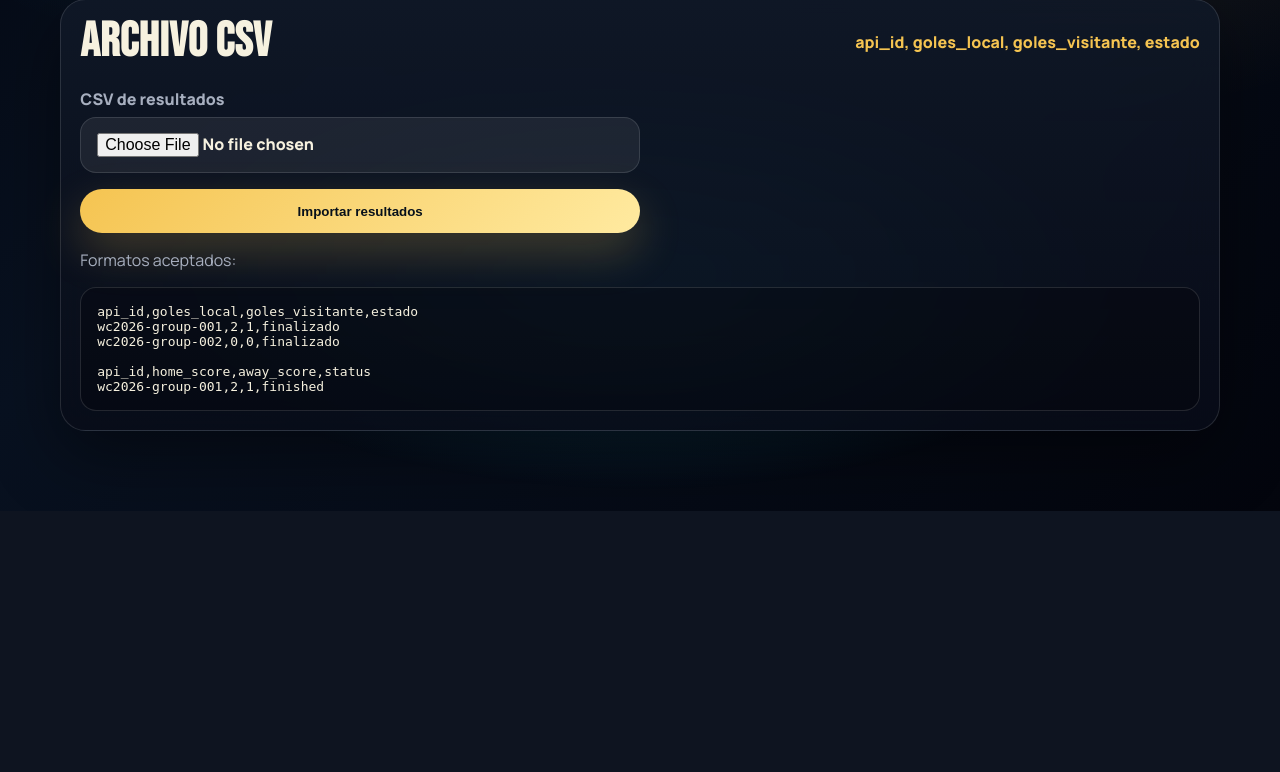
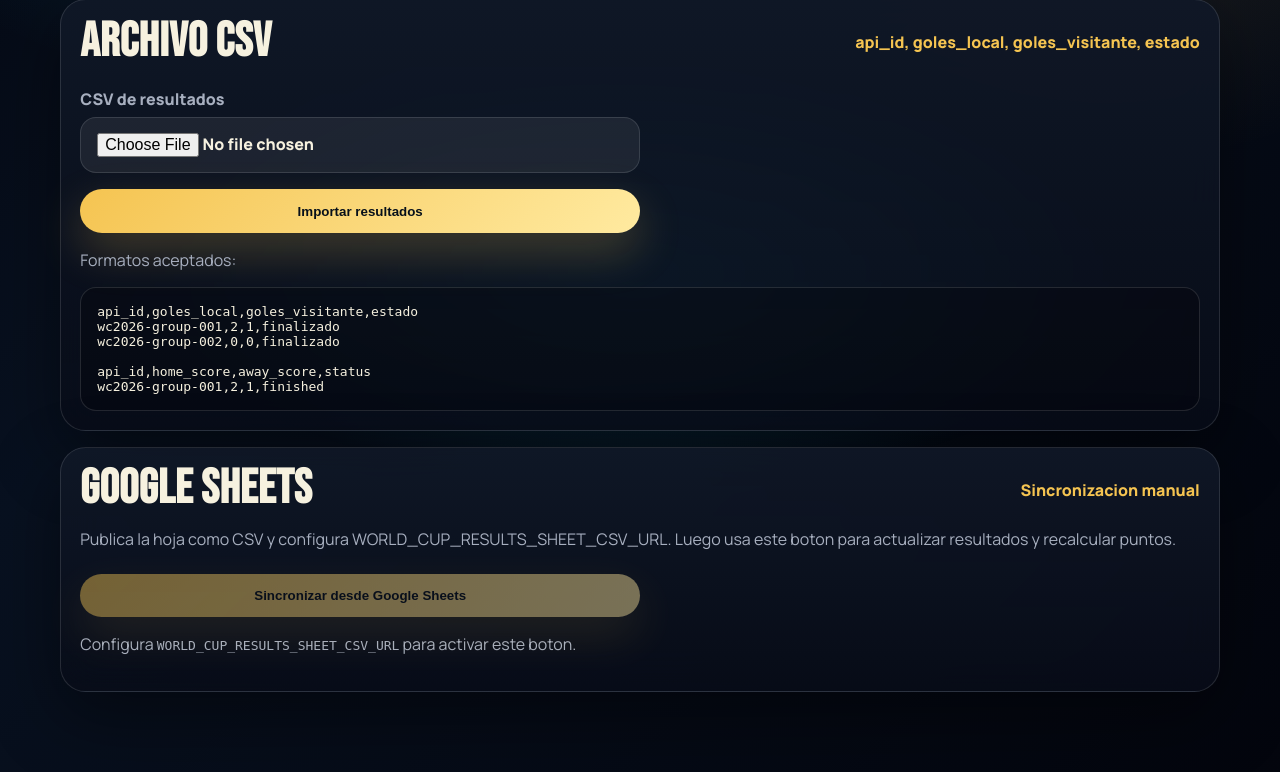
Before and after one commit to FelixTFventas/PredictorCuervo, a Flask app: page /admin/world-cup/import-results in a window 1280 px wide. Shown: the part 589-1361 px from the top of the page. Before the commit the page ends 1100 px from the top, so only its background shows below. Run offline with Flask 3, Linux system fonts and the light colour scheme; a user stored in the database is signed in; tables that the repository leaves empty hold one stand-in row (values such as "Sample post").

Commit message:
Add Google Sheets results sync

```diff
--- a/config.py
+++ b/config.py
@@ -39,6 +39,7 @@ class Config:
     API_FOOTBALL_BASE_URL = os.environ.get("API_FOOTBALL_BASE_URL", "https://v3.football.api-sports.io")
     WORLD_CUP_LEAGUE_ID = os.environ.get("WORLD_CUP_LEAGUE_ID")
     WORLD_CUP_SEASON = os.environ.get("WORLD_CUP_SEASON", "2026")
+    WORLD_CUP_RESULTS_SHEET_CSV_URL = os.environ.get("WORLD_CUP_RESULTS_SHEET_CSV_URL")
     LIGA_BETPLAY_LEAGUE_ID = os.environ.get("LIGA_BETPLAY_LEAGUE_ID")
     LIGA_BETPLAY_SEASON = os.environ.get("LIGA_BETPLAY_SEASON", "2026")
     SQLALCHEMY_DATABASE_URI = _database_url()
--- a/routes/admin_routes.py
+++ b/routes/admin_routes.py
@@ -24,7 +24,7 @@ from services.liga_betplay_results_import_service import import_liga_betplay_res
 from services.points_service import update_prediction_points
 from services.sync_service import sync_fixtures, sync_results
 from services.time_service import parse_local_datetime
-from services.world_cup_results_import_service import import_world_cup_results_csv
+from services.world_cup_results_import_service import import_world_cup_results_csv, sync_world_cup_results_from_sheet
 
 
 admin_bp = Blueprint("admin", __name__, url_prefix="/admin")
@@ -310,7 +310,23 @@ def import_world_cup_results_route():
     if request.method == "POST":
         summary = import_world_cup_results_csv(request.files.get("results_csv"))
         flash(summary.message, "success" if summary.ok else "error")
-    return render_template("admin/import_world_cup_results.html", summary=summary)
+    return render_template(
+        "admin/import_world_cup_results.html",
+        summary=summary,
+        sheet_configured=bool(current_app.config.get("WORLD_CUP_RESULTS_SHEET_CSV_URL")),
+    )
+
+
+@admin_bp.route("/world-cup/sync-results-sheet", methods=["POST"])
+@admin_required
+def sync_world_cup_results_sheet_route():
+    summary = sync_world_cup_results_from_sheet(current_app.config.get("WORLD_CUP_RESULTS_SHEET_CSV_URL"))
+    flash(summary.message, "success" if summary.ok else "error")
+    return render_template(
+        "admin/import_world_cup_results.html",
+        summary=summary,
+        sheet_configured=bool(current_app.config.get("WORLD_CUP_RESULTS_SHEET_CSV_URL")),
+    )
 
 
 @admin_bp.route("/world-cup/results-template.csv")
--- a/services/world_cup_results_import_service.py
+++ b/services/world_cup_results_import_service.py
@@ -1,6 +1,8 @@
 import csv
 from dataclasses import dataclass, field
-from io import TextIOWrapper
+from io import StringIO, TextIOWrapper
+from urllib.error import HTTPError, URLError
+from urllib.request import urlopen
 
 from models import db
 from models.match import Match
@@ -93,6 +95,37 @@ def import_world_cup_results_csv(file_storage):
     return _import_world_cup_results_reader(reader)
 
 
+def import_world_cup_results_csv_text(csv_text):
+    if not (csv_text or "").strip():
+        return WorldCupResultsImportSummary(False, "La hoja no tiene contenido CSV.")
+
+    stream = StringIO(csv_text)
+    reader = csv.DictReader(stream)
+    return _import_world_cup_results_reader(reader)
+
+
+def sync_world_cup_results_from_sheet(sheet_url):
+    if not sheet_url:
+        return WorldCupResultsImportSummary(False, "Configura WORLD_CUP_RESULTS_SHEET_CSV_URL para sincronizar Google Sheets.")
+
+    try:
+        with urlopen(sheet_url, timeout=20) as response:
+            csv_text = response.read().decode("utf-8-sig")
+    except HTTPError as exc:
+        return WorldCupResultsImportSummary(False, f"Google Sheets respondio HTTP {exc.code}.")
+    except URLError as exc:
+        return WorldCupResultsImportSummary(False, f"No se pudo conectar con Google Sheets: {exc.reason}")
+    except TimeoutError:
+        return WorldCupResultsImportSummary(False, "La sincronizacion con Google Sheets excedio el tiempo limite.")
+    except UnicodeDecodeError:
+        return WorldCupResultsImportSummary(False, "No se pudo leer la hoja. Publicala como CSV con codificacion UTF-8.")
+
+    summary = import_world_cup_results_csv_text(csv_text)
+    if summary.ok:
+        summary.message = f"Google Sheets sincronizado. {summary.message}"
+    return summary
+
+
 def _import_world_cup_results_reader(reader):
     summary = WorldCupResultsImportSummary(True, "Resultados importados.")
 
--- a/templates/admin/import_world_cup_results.html
+++ b/templates/admin/import_world_cup_results.html
@@ -37,6 +37,21 @@ wc2026-group-001,2,1,finished</code></pre>
     </div>
 </section>
 
+<section class="panel import-panel">
+    <div class="section-title">
+        <h2>Google Sheets</h2>
+        <span>Sincronizacion manual</span>
+    </div>
+    <p class="muted">Publica la hoja como CSV y configura WORLD_CUP_RESULTS_SHEET_CSV_URL. Luego usa este boton para actualizar resultados y recalcular puntos.</p>
+    <form method="post" action="{{ url_for('admin.sync_world_cup_results_sheet_route') }}" class="form-card import-form">
+        <input type="hidden" name="csrf_token" value="{{ csrf_token() }}">
+        <button class="button primary" type="submit" {% if not sheet_configured %}disabled{% endif %}>Sincronizar desde Google Sheets</button>
+    </form>
+    {% if not sheet_configured %}
+        <p class="muted">Configura <code>WORLD_CUP_RESULTS_SHEET_CSV_URL</code> para activar este boton.</p>
+    {% endif %}
+</section>
+
 {% if summary %}
     <section class="panel import-summary">
         <div class="section-title">
```
